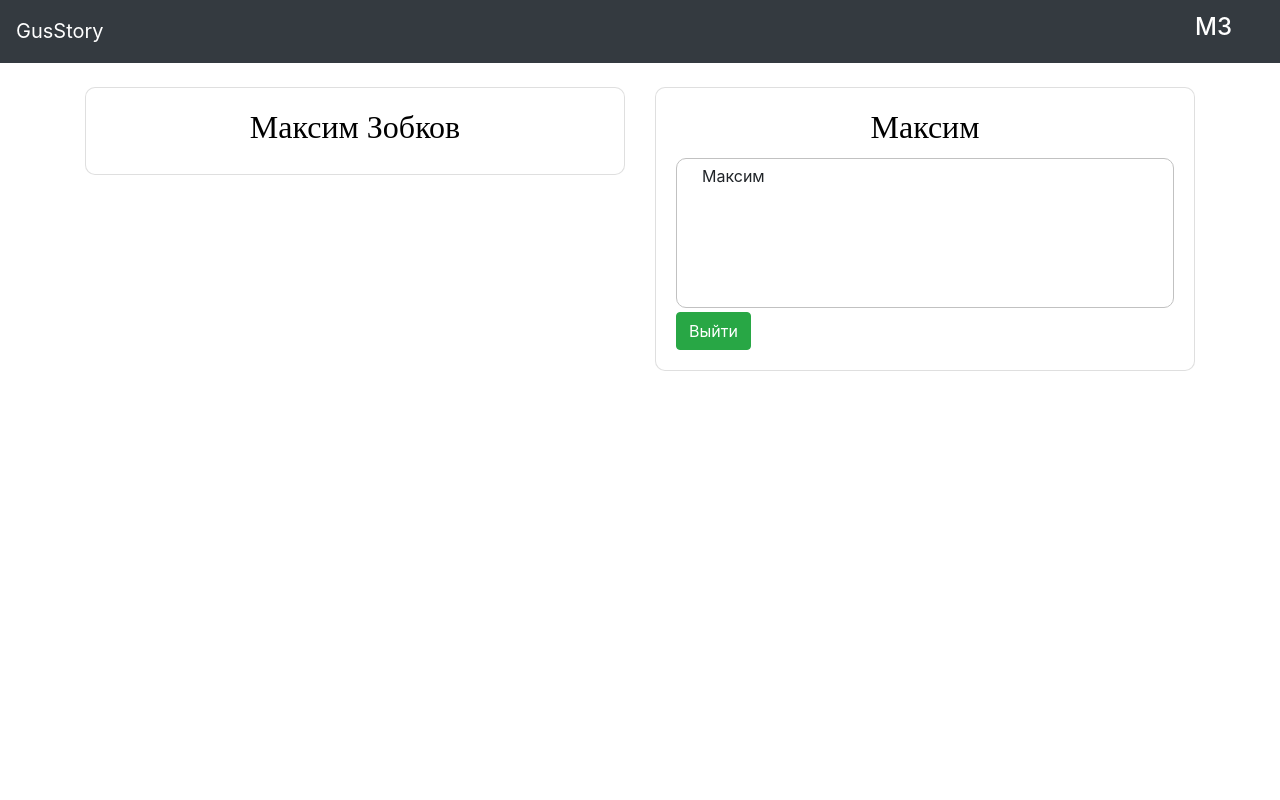
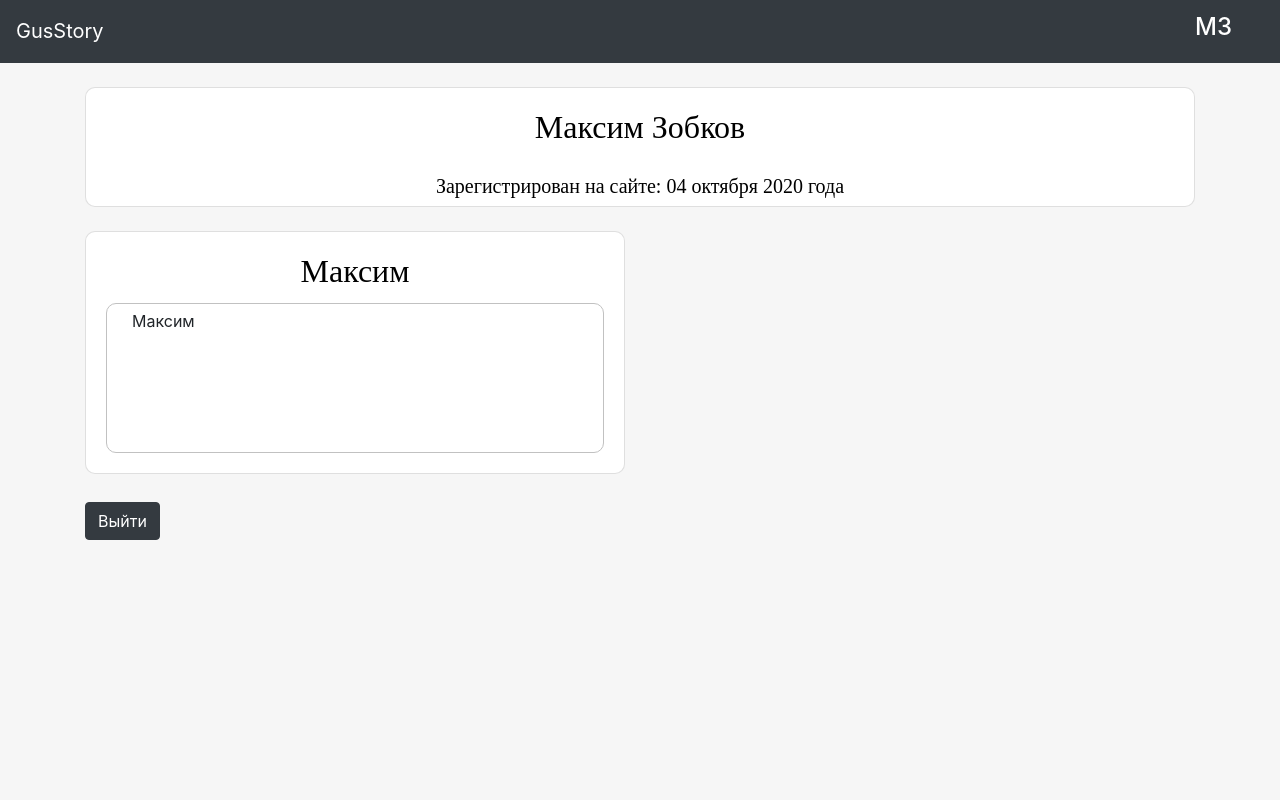
Before and after one commit to KarpovDaniel/GusStory, a Flask app: page /profile in a window 1280 px wide. Run offline with Flask 2, Linux system fonts and the light colour scheme; a user stored in the database is signed in; some libraries are stand-ins or nearby versions.

Commit message:
Не знаю что поменяли, но что-то определенно изменилось

```diff
--- a/data/users.py
+++ b/data/users.py
@@ -16,7 +16,7 @@ class User(SqlAlchemyBase, UserMixin, SerializerMixin):
     surname = sqlalchemy.Column(sqlalchemy.String, nullable=True)
     login = sqlalchemy.Column(sqlalchemy.String, index=True, unique=True, nullable=True)
     password = sqlalchemy.Column(sqlalchemy.String, nullable=True)
-    created_date = sqlalchemy.Column(sqlalchemy.String, default=str(datetime.datetime.now())[:-16])
+    created_date = sqlalchemy.Column(sqlalchemy.String)
 
     def __repr__(self):
         return f'{self.id}, {self.name}, {self.login}'
--- a/main.py
+++ b/main.py
@@ -1,5 +1,5 @@
 import os
-
+import datetime
 from flask import Flask, render_template, redirect, request, abort
 from flask_login import LoginManager, login_user, logout_user, login_required, current_user
 from flask_wtf import FlaskForm
@@ -83,7 +83,22 @@ def logout():
 
 
 def reformat(s):
-    return '\n'.join(s.split('\n'))
+    s = s.split('-')
+    print(s)
+    k = 0
+    string = ''
+    month = ['января', 'февраля', 'марта', 'апреля', 'мая', 'июня', 'июля', 'августа', 'сентября', 'октября', 'ноября',
+             'декабря']
+    for x in s[::-1]:
+        if k == 0:
+            string += x + ' '
+        elif k == 1:
+            string += month[int(x)] + ' '
+        else:
+            string += x + ' ' + 'года'
+        k += 1
+        print(string)
+    return string
 
 
 @app.route('/register', methods=['GET', 'POST'])
@@ -108,6 +123,7 @@ def register():
         user = users.User()
         user.login = form.login.data.lower()
         user.name = form.name.data
+        user.created_date = reformat(str(datetime.datetime.now())[:-16])
         user.surname = form.surname.data
         user.set_password(form.password.data)
         sessions.add(user)
--- a/static/css/style.css
+++ b/static/css/style.css
@@ -52,3 +52,10 @@ p {
 text-indent: 20px; /* Отступ первой строки в пикселах */
 padding: 5px;
 }
+h5 { color: #000;
+font-family: ‘Times New Roman’,
+serif; font-size: 20px;
+font-weight: normal;
+line-height: 48px;
+margin: 0;
+}
--- a/templates/base.html
+++ b/templates/base.html
@@ -9,7 +9,7 @@
           integrity="sha384-TX8t27EcRE3e/ihU7zmQxVncDAy5uIKz4rEkgIXeMed4M0jlfIDPvg6uqKI2xXr2">
     <title> GusStory </title>
 </head>
-<body>
+<body style="background: #f6f6f6;">
 <div>
     <nav class="navbar navbar-expand-lg sticky-top navbar-dark bg-dark">
         <a class="navbar-brand" href="/"> GusStory </a>
--- a/templates/profile.html
+++ b/templates/profile.html
@@ -3,10 +3,11 @@
 {% block content %}
 <div class="container; mt-4">
     <div class="row">
-        <div class="col-sm-6">
+        <div class="col-sm-12">
             <div class="card mb-4" style="width: 100%; border-radius: 10px;">
-                <h2 align="center" class="NameTag" style="border-radius: 20px; padding: 20px; width: 100%" >
+                <h2 align="center" class="NameTag" style="border-radius: 20px; padding: 20px; width: 100%">
                     {{current_user.name}} {{current_user.surname}}</h2>
+                <h5 align="center"> Зарегистрирован на сайте: {{current_user.created_date}}</h5>
             </div>
         </div>
         <div class="col-sm-6">
@@ -16,12 +17,12 @@
                     <div class="prokrutka" style="border-radius: 10px; width: auto; height: 150px;">
                         <p class="card-text">{{current_user.name}}</p>
                     </div>
-                    {% if current_user.is_authenticated %}
-                    <a class="btn btn-success mt-1 " href="/logout"> Выйти </a>
-                    {% endif %}
                 </div>
             </div>
         </div>
     </div>
+    {% if current_user.is_authenticated %}
+    <a class="btn btn-dark mt-1 " href="/logout"> Выйти </a>
+    {% endif %}
 </div>
 {% endblock %}
```
Also changed, not shown: db/blogs.sqlite.
